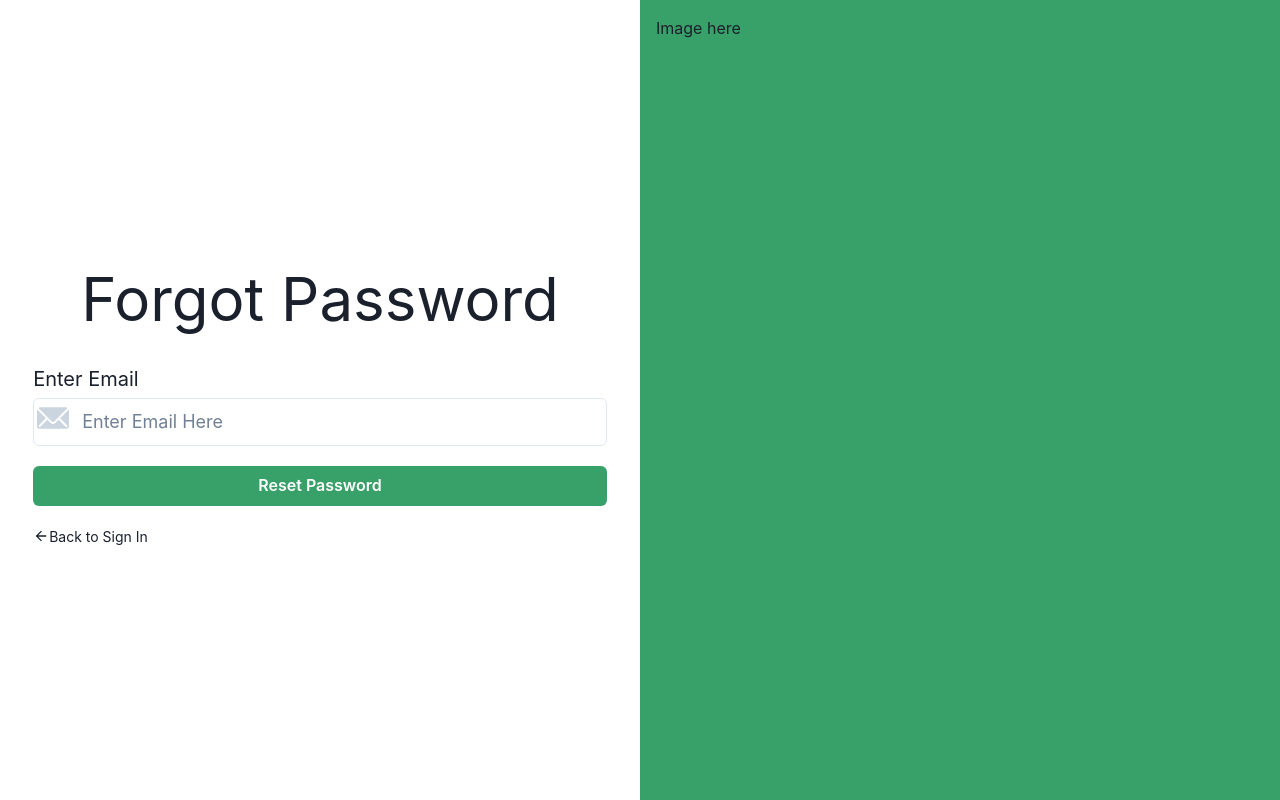
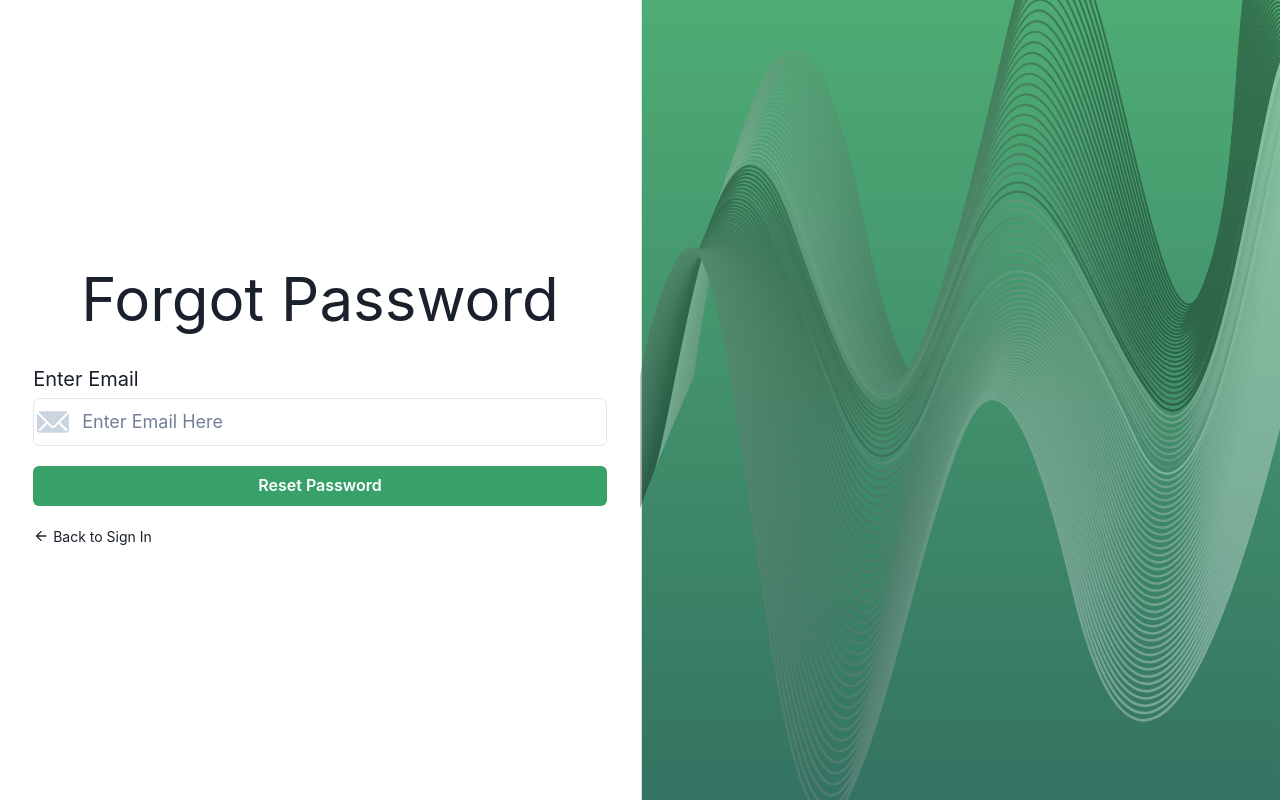
Before and after one commit to FinSimIQ/fin-sim-web-app, a React (Vite) app: page /forgot_password in a window 1280 px wide. Built offline with nearby package versions, Linux system fonts and the light colour scheme.

Commit message:
fixed slight formatting & background issues

```diff
--- a/src/screens/ForgotPassword.jsx
+++ b/src/screens/ForgotPassword.jsx
@@ -9,8 +9,10 @@ import {
   Box,
   Container,
   Flex,
+  Image,
 } from "@chakra-ui/react";
 import { EmailIcon, ArrowBackIcon } from "@chakra-ui/icons";
+import { Link } from "react-router-dom";
 
 const ForgotPassword = () => {
   return (
@@ -25,23 +27,42 @@ const ForgotPassword = () => {
               <Stack spacing={1}>
                 <Text fontSize="xl">Enter Email</Text>
                 <InputGroup>
-                  <InputLeftElement pointerEvents="none">
+                  <InputLeftElement
+                    pointerEvents="none"
+                    height="full"
+                    display="flex"
+                    alignItems="center"
+                    justifyItems="center"
+                  >
                     <EmailIcon color="gray.300" boxSize="2rem" />
                   </InputLeftElement>
                   <Input placeholder="Enter Email Here" size="lg" />
                 </InputGroup>
               </Stack>
               <Button colorScheme="green">Reset Password</Button>
-              <Box display="flex" alignItems="center">
-                <ArrowBackIcon />
-                <Text fontSize="sm">Back to Sign In</Text>
-              </Box>
+              <Link to="/home">
+                <Box>
+                  <Stack
+                    direction="row"
+                    spacing={1}
+                    display="flex"
+                    alignItems="center"
+                  >
+                    <ArrowBackIcon />
+                    <Text fontSize="sm">Back to Sign In</Text>
+                  </Stack>
+                </Box>
+              </Link>
             </Stack>
           </Container>
         </Box>
-        <Box width="50%" bg="green.500" p={4}>
-          Image here
-        </Box>
+        <Box
+          width="50%"
+          h="100%"
+          backgroundImage="url('images/Group 298(1).svg')"
+          backgroundSize="cover"
+          backgroundPosition="center"
+        ></Box>
       </Flex>
     </div>
   );
```
Also changed, not shown: public/images/Group 298(1).svg (added), src/assets/Group 297.svg (added).
